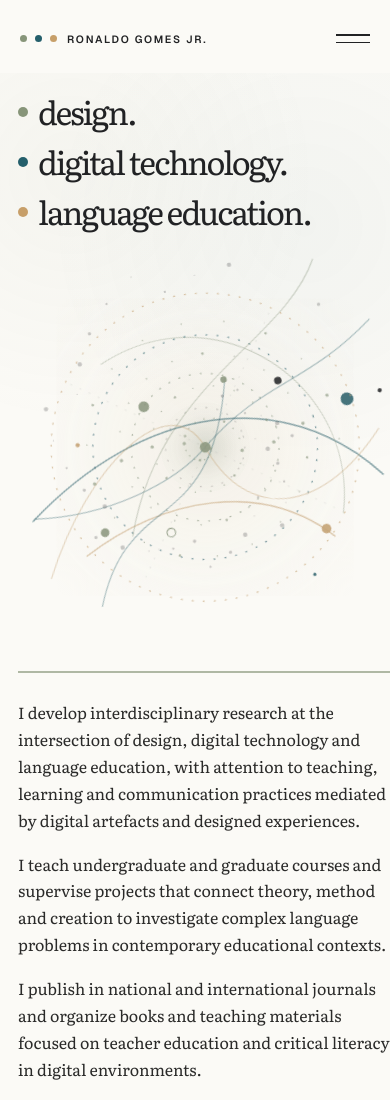
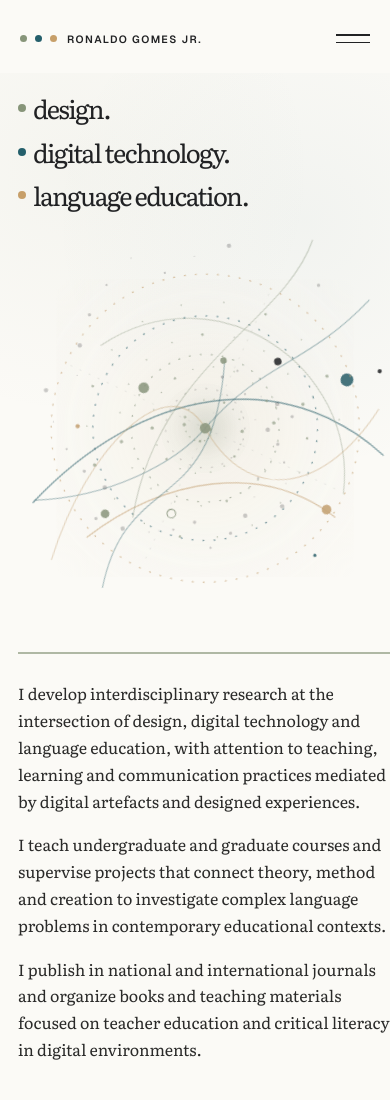
Before and after one commit to ronaldogomesjr/ronaldogomesjr-site, a plain HTML site: page en/index.html in a window 390 px wide. Shown: the top 1100 px of the page. Drawn offline with nearby package versions, Linux system fonts and the light colour scheme.

Commit message:
Add files via upload

```diff
--- a/assets/style.css
+++ b/assets/style.css
@@ -15,9 +15,10 @@
 }
 
 * { box-sizing: border-box; }
-html { scroll-behavior: smooth; }
+html { scroll-behavior: smooth; overflow-x: hidden; }
 body {
   margin: 0;
+  overflow-x: hidden;
   background:
     radial-gradient(circle at 18% 14%, rgba(135, 149, 121, 0.055), transparent 22%),
     radial-gradient(circle at 78% 18%, rgba(36, 95, 107, 0.045), transparent 24%),
@@ -122,6 +123,7 @@
   display: grid;
   gap: 17px;
   font-family: var(--serif);
+  max-width: 100%;
 }
 .keyword {
   display: inline-flex;
@@ -134,7 +136,11 @@
   transition: transform .35s ease, opacity .35s ease;
 }
 .keyword:hover { transform: translateX(8px); opacity: .92; }
-.keyword span { display: inline-block; white-space: nowrap; }
+.keyword span {
+  display: inline-block;
+  white-space: nowrap;
+  max-width: 100%;
+}
 .keyword i {
   width: 13px;
   height: 13px;
@@ -200,8 +206,8 @@
   font-family: var(--serif);
   font-weight: 500;
   letter-spacing: -.07em;
-  font-size: clamp(3.2rem, 6.6vw, 6rem);
-  line-height: .96;
+  font-size: clamp(3rem, 4.45vw, 5.35rem);
+  line-height: .98;
 }
 .page-hero p {
   margin: 0;
@@ -306,9 +312,10 @@
   .hero-system { min-height: auto; width: 100%; justify-content: center; }
   .halo-wrap { width: min(92vw, 560px); }
   .keyword {
-    font-size: clamp(2.25rem, 8.5vw, 3.6rem);
-    line-height: 1.02;
-    gap: 13px;
+    font-size: clamp(2rem, 7.4vw, 3rem);
+    line-height: 1.04;
+    gap: 11px;
+    max-width: calc(100vw - 44px);
   }
   .keyword i { width: 10px; height: 10px; }
   .intro-copy { max-width: none; padding-top: 26px; }
@@ -319,11 +326,18 @@
 
 @media (max-width: 640px) {
   .home-shell { padding: 22px 18px 48px; }
-  .keyword { font-size: clamp(1.75rem, 8.3vw, 2.65rem); gap: 10px; }
+  .keyword {
+    font-size: clamp(1.42rem, 7vw, 2.05rem);
+    gap: 8px;
+    max-width: calc(100vw - 36px);
+  }
   .keyword:hover { transform: none; }
   .keyword:hover i { width: 10px; border-radius: 50%; }
   .halo-wrap { width: min(96vw, 520px); }
-  .page-hero h1 { font-size: clamp(2.5rem, 13vw, 4rem); }
+  .page-hero h1 {
+    font-size: clamp(2rem, 10vw, 3.4rem);
+    line-height: 1.02;
+  }
   .page-hero p { font-size: 1.08rem; }
   .site-footer { gap: 14px 20px; padding: 26px 18px 34px; font-size: .68rem; }
 }
@@ -335,3 +349,26 @@
     scroll-behavior: auto !important;
   }
 }
+
+
+@media (max-width: 420px) {
+  .brand-name { letter-spacing: .13em; }
+  .keyword {
+    font-size: clamp(1.32rem, 6.55vw, 1.78rem);
+    gap: 7px;
+  }
+  .keyword i {
+    width: 8px;
+    height: 8px;
+  }
+  .intro-copy {
+    width: 100%;
+  }
+  .intro-copy p,
+  .page-hero p,
+  .section-row p,
+  .publication-entry p {
+    max-width: 100%;
+    overflow-wrap: break-word;
+  }
+}
```
Also changed, not shown: README.md.
